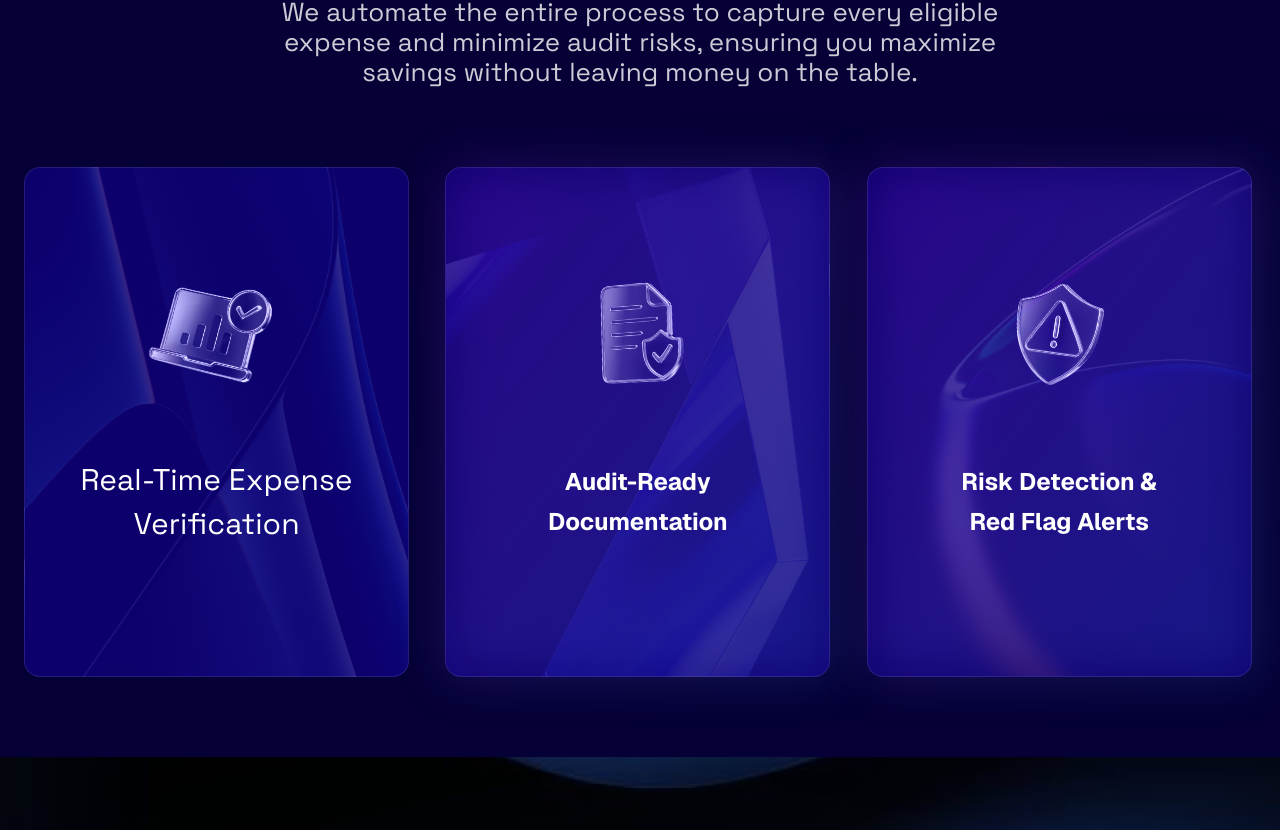
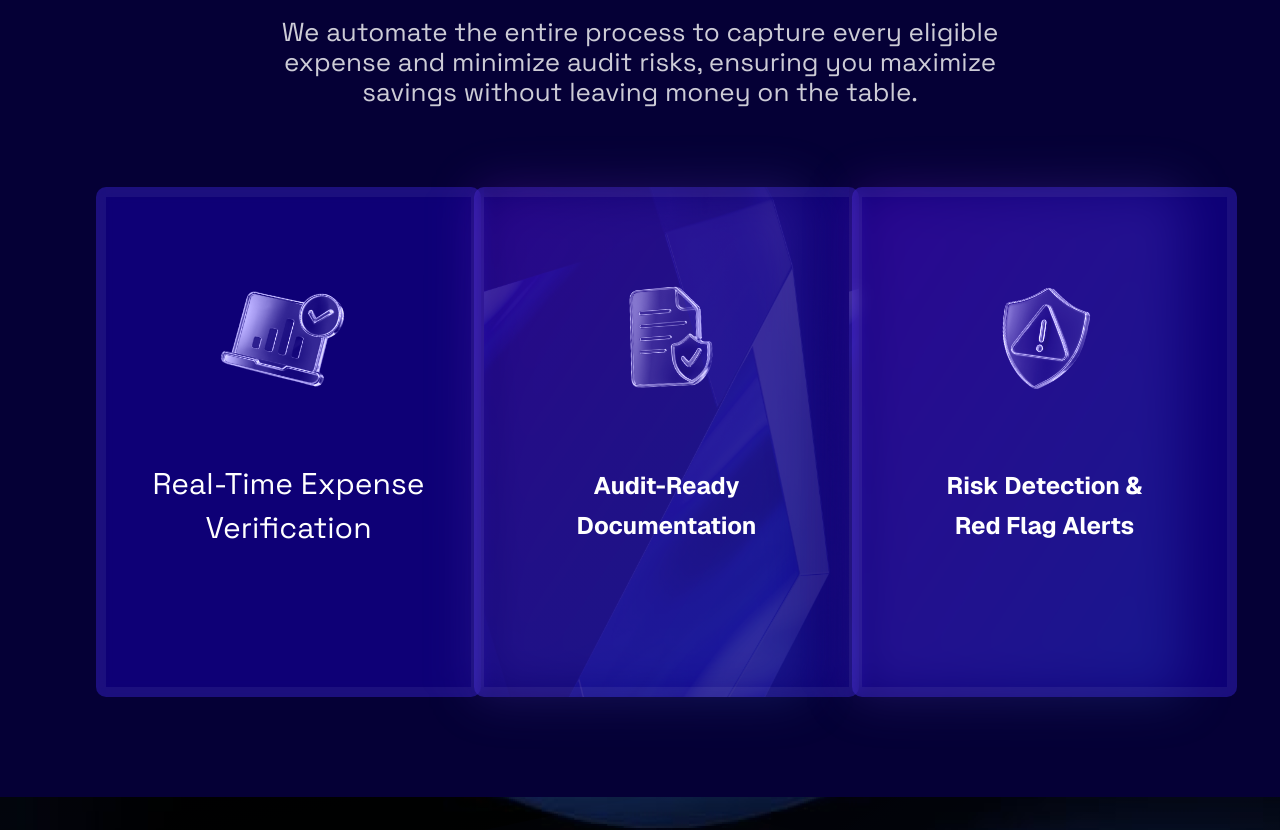
Before and after one commit to gulsabadc/research-credit-frontend, a Next.js app: page / in a window 1280 px wide. Shown: the part 4150-4980 px from the top of the page. Built offline with nearby package versions, Linux system fonts and the light colour scheme.

Commit message:
Saving Section Cards Updated

```diff
--- a/src/components/Benefits.tsx
+++ b/src/components/Benefits.tsx
@@ -1,6 +1,6 @@
 export default function Benefits() {
   return (
-    <section className="w-full py-20 px-6">
+    <section className="w-full py-25 px-24">
       <div className="max-w-7xl mx-auto">
         <div className="text-center mb-16">
           <h2
@@ -40,12 +40,12 @@ export default function Benefits() {
           </p>
         </div>
 
-        <div className="grid grid-cols-1 md:grid-cols-3 gap-8">
+        <div className="grid grid-cols-1 md:grid-cols-3 gap-11.5">
           {/* Real-Time Expense Verification */}
           <div className="relative group">
             <div className="absolute inset-0 rounded-2xl blur-xl group-hover:blur-2xl transition-all duration-300"></div>
             <div
-              className="relative bg-[#090051] backdrop-blur-sm border border-white/10 rounded-2xl p-8 h-127.5 flex flex-col items-center justify-center text-center overflow-hidden"
+              className="relative bg-[#090051] backdrop-blur-sm border-[10px] border-[#FFFFFF0F] rounded-[10px] h-127.5 flex flex-col items-center justify-center text-center overflow-hidden"
               style={{
                 width: "385px",
                 height: "510px",
@@ -53,8 +53,7 @@ export default function Benefits() {
                 paddingRight: "40px",
                 paddingBottom: "104px",
                 mixBlendMode: "screen",
-                backgroundImage:
-                  "linear-gradient(rgba(9, 0, 81, 0.85), rgba(9, 0, 81, 0.85)), url('/card-bg-1.png')",
+                backgroundImage:('/card-bg-1.png'),
                 backgroundSize: "cover",
                 backgroundPosition: "center",
               }}
@@ -88,7 +87,7 @@ export default function Benefits() {
           <div className="relative group">
             <div className="absolute inset-0 bg-gradient-to-br from-purple-600/20 to-blue-900/40 rounded-2xl blur-xl group-hover:blur-2xl transition-all duration-300"></div>
             <div
-              className="relative bg-[#090051] backdrop-blur-sm border border-white/10 rounded-2xl p-8 h-127.5 flex flex-col items-center justify-center text-center overflow-hidden"
+              className="relative bg-[#090051] backdrop-blur-sm border-[10px] border-[#FFFFFF0F] rounded-[10px] h-127.5 flex flex-col items-center justify-center text-center overflow-hidden"
               style={{
                 width: "385px",
                 height: "510px",
@@ -131,7 +130,7 @@ export default function Benefits() {
           <div className="relative group">
             <div className="absolute inset-0 bg-gradient-to-br from-purple-600/20 to-blue-900/40 rounded-2xl blur-xl group-hover:blur-2xl transition-all duration-300"></div>
             <div
-              className="relative bg-[#090051] backdrop-blur-sm border border-white/10 rounded-2xl p-8 h-127.5 flex flex-col items-center justify-center text-center overflow-hidden"
+              className="relative bg-[#090051] backdrop-blur-sm border-[10px] border-[#FFFFFF0F] rounded-[10px] h-127.5 flex flex-col items-center justify-center text-center overflow-hidden"
               style={{
                 width: "385px",
                 height: "510px",
@@ -139,8 +138,7 @@ export default function Benefits() {
                 paddingRight: "40px",
                 paddingBottom: "104px",
                 mixBlendMode: "screen",
-                backgroundImage:
-                  "linear-gradient(rgba(9, 0, 81, 0.85), rgba(9, 0, 81, 0.85)), url('/card-bg-3.png')",
+                backgroundImage: ('/card-bg-3.png'),
                 backgroundSize: "cover",
                 backgroundPosition: "center",
               }}
```
